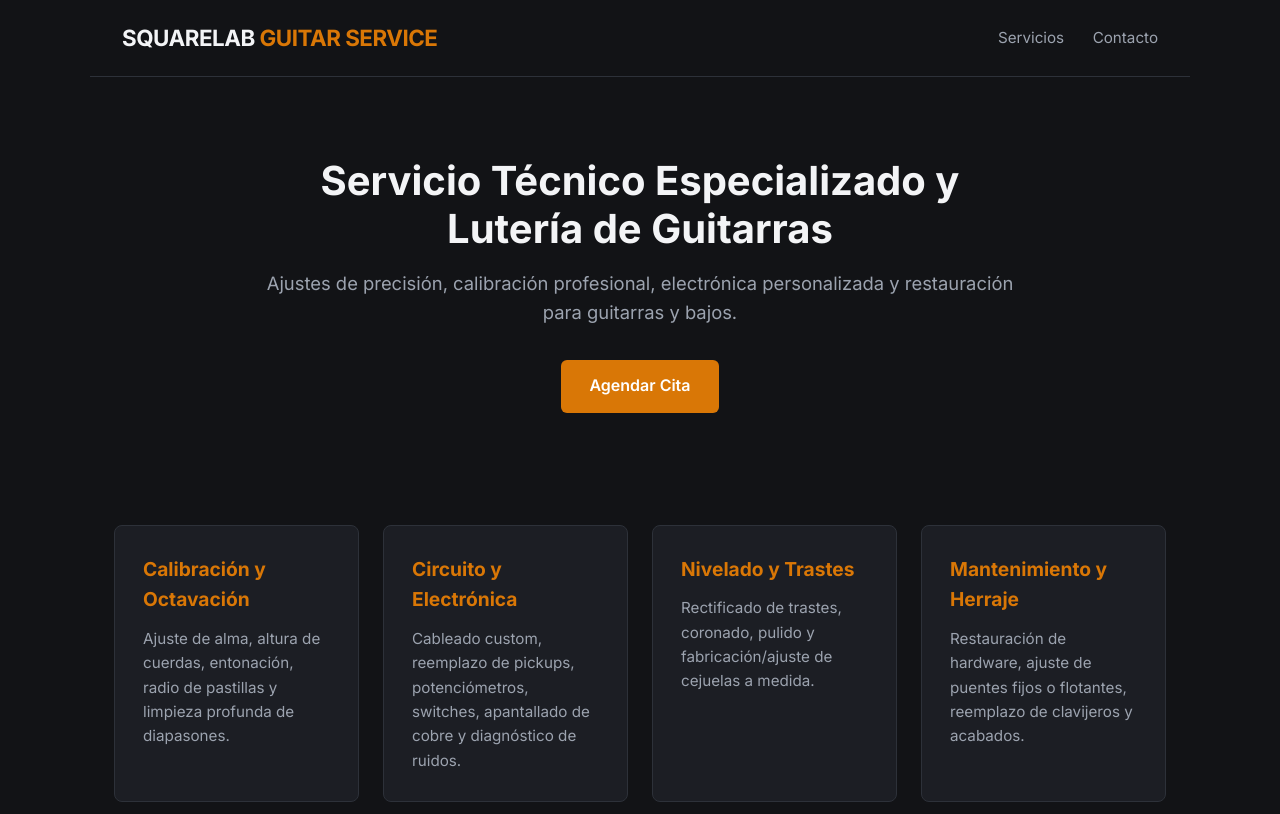
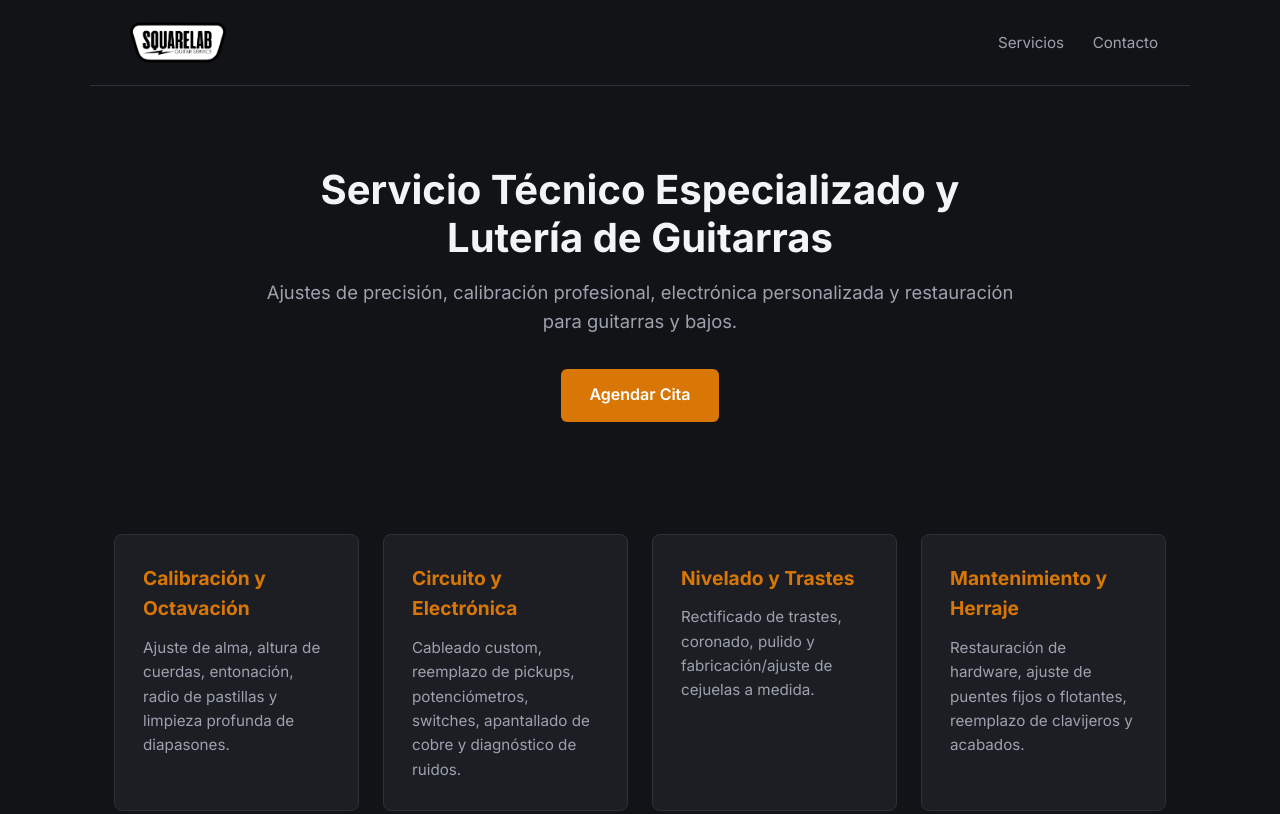
Before and after one commit to franksq/squarelab-web, a plain HTML site: page index.html in a window 1280 px wide. Shown: the top 814 px of the page. Drawn offline with Linux system fonts and the light colour scheme.

Commit message:
Agregar logo original a la barra de navegacion

```diff
--- a/index.html
+++ b/index.html
@@ -12,11 +12,13 @@
 <body>
 
   <header>
-    <div class="logo">SQUARELAB <span>GUITAR SERVICE</span></div>
-    <nav>
-      <a href="#servicios">Servicios</a>
-      <a href="#contacto">Contacto</a>
-    </nav>
+  <a href="#" class="logo-link">
+    <img src="Logo.png" alt="Squarelab Guitar Service" class="logo-img">
+  </a>
+  <nav>
+    <a href="#servicios">Servicios</a>
+    <a href="#contacto">Contacto</a>
+  </nav>
   </header>
 
   <section class="hero">
--- a/style.css
+++ b/style.css
@@ -30,15 +30,17 @@ header {
   margin: 0 auto;
 }
 
-.logo {
-  font-size: 1.4rem;
-  font-weight: 700;
-  letter-spacing: -0.5px;
-  color: var(--text-main);
+.logo-link {
+  display: flex;
+  align-items: center;
+  text-decoration: none;
 }
 
-.logo span {
-  color: var(--accent);
+.logo-img {
+  height: 45px; /* Ajusta la altura deseada para la barra superior */
+  width: auto;
+  display: block;
+  object-fit: contain;
 }
 
 nav a {
```
